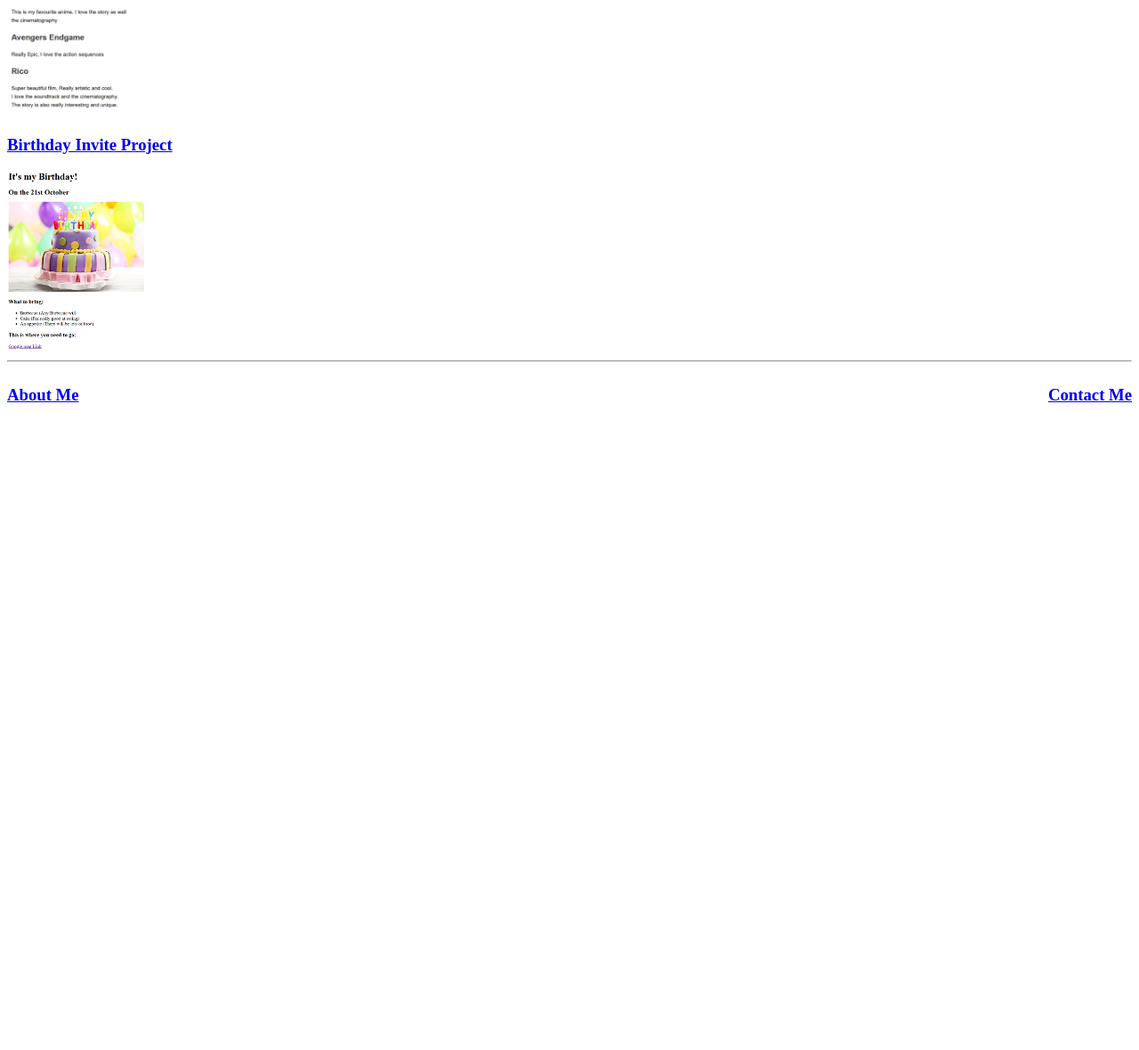
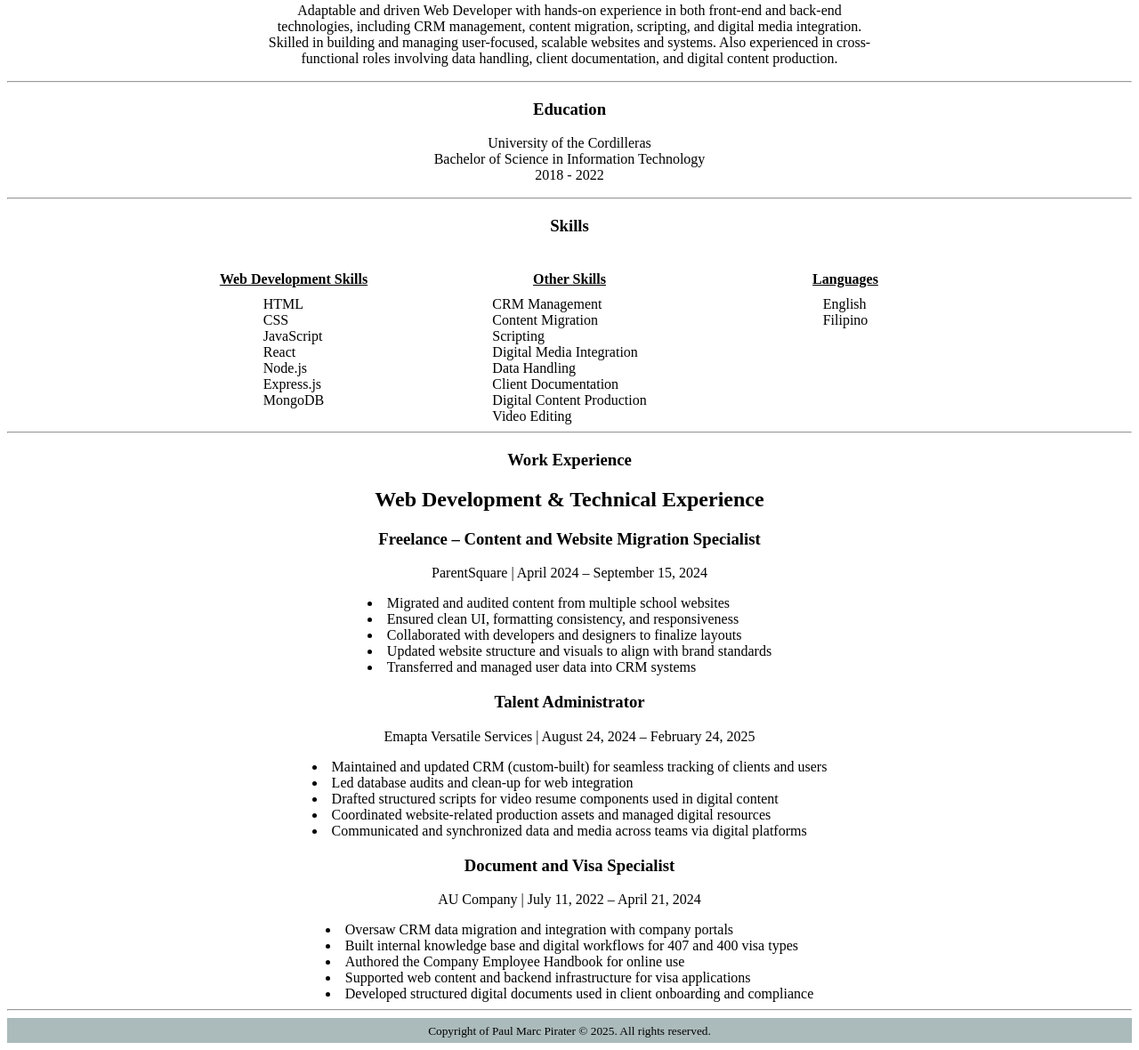
Before and after one commit to paulpirate18/html.portfolio, a plain HTML site: page index.html in a window 1280 px wide. Shown: the part 259-1439 px from the top of the page at 89% size. Before the commit the page ends 800 px from the top, so only its background shows below. Drawn offline with Linux system fonts and the light colour scheme.

Commit message:
Add files via upload

```diff
--- a/index.html
+++ b/index.html
@@ -3,28 +3,158 @@
 <head>
     <meta charset="UTF-8">
     <meta name="viewport" content="width=device-width, initial-scale=1.0">
-    <title>Portfolio</title>
+    <title>My Resume</title>
     <style>
         .header-container {
             display: flex;
             justify-content: space-between;
             align-items: center;
             gap: 2px;
+
+        }
+        ul {
+            list-style-type: none;
+            text-align: justify;
+            list-style-position: inside;
+        }
+        .centered-list {
+             display: inline-block;
+            text-align: left;
+            list-style-position: inside;
+            list-style-type: disc;
+            padding-left: 0;
+            margin: 0 auto;
+        }
+        .skills-container {
+            display: grid;
+            grid-template-columns: repeat(3, 1fr);
+            gap: 30px;
+            max-width: 900px;
+            margin: 0 auto;
+            text-align: center;
+        }
+        .skills-container ul {
+        list-style: none;
+        padding: 0;
+        ext-align: left;
+        margin: 0 auto;
+        display: inline-block;
+        }
+        .section-title {
+        text-decoration: underline;
+        margin-bottom: 10px;
+        }
+        footer {
+        text-align: center;
+        padding: 5px;
+        background-color: #abbaba;
+        color: #000;
         }
     </style>
 </head>
 <body>
-    <h1>Paul Marc Pirater's Portfolio</h1>
-    <h2>I'm a Web Developer</h2>
+ <div style="text-align: center;">
+    <img src="../assets/Personal Picture.png" alt="Paul Marc Pirater" width="300" height="300" style="border-radius: 50%; margin-bottom:0px;" />
+    <h1 style="font-size: 2.5em; margin-bottom: 10px;">Paul Marc Pirater</h1>
+     <h2>Junior Web Developer</h2>
+        <p>Tel: +63 917 935 4923</p>
     <hr />
-    <h3><a href="./public/movie-ranking.html" target="_blank" rel="noopener">Movie Ranking Project</a></h3>
-        <a href="./public/movie-ranking.html" target="_blank" rel="noopener"><img src="./assets/images/movie-ranking.png" height="200" alt="movie ranking project preview"/></a>
-    <h3><a href="./public/birthday-invite.html" target="_blank" rel="noopener">Birthday Invite Project</a></h3>
-        <a href="./public/birthday-invite.html" target="_blank" rel="noopener"><img src="./assets/images/birthday-invite.png" height="200" alt="birthday invite project preview"/></a>
+    <div style="text-align: center;"> <h3>Summary</h3>
+        <p>Adaptable and driven Web Developer with hands-on experience in both front-end and back-end<br />
+         technologies, including CRM management, content migration, scripting, and digital media integration.<br />
+          Skilled in building and managing user-focused, scalable websites and systems. Also experienced in cross-<br />
+          functional roles involving data handling, client documentation, and digital content production.</p>
+     <hr />
+     <h3>Education</h3>
+        <p>University of the Cordilleras<br />
+        Bachelor of Science in Information Technology<br />
+        2018 - 2022</p>
+     <hr />
+ </div>
+ <h3>Skills</h3>
+ <div class="skills-container">
+   <div>
+     <h4 class="section-title">Web Development Skills</h4>
+     <ul>
+       <li>HTML</li>
+       <li>CSS</li>
+       <li>JavaScript</li>
+       <li>React</li>
+       <li>Node.js</li>
+       <li>Express.js</li>
+       <li>MongoDB</li>
+     </ul>
+   </div>
+   <div>
+     <h4 class="section-title">Other Skills</h4>
+     <ul>
+       <li>CRM Management</li>
+       <li>Content Migration</li>
+       <li>Scripting</li>
+       <li>Digital Media Integration</li>
+       <li>Data Handling</li>
+       <li>Client Documentation</li>
+       <li>Digital Content Production</li>
+       <li>Video Editing</li>
+     </ul>
+   </div>
+   <div>
+     <h4 class="section-title">Languages</h4>
+     <ul>
+       <li>English</li>
+       <li>Filipino</li>
+     </ul>
+   </div>
+ </div>
+ </div>
+         </ul>
+</div>
+     <hr />
+     <div style="text-align: center;">
+     <h3>Work Experience</h3>
+ <section id="experience" class="p-6 bg-white rounded-xl shadow-md">
+     <h2 class="text-2xl font-bold mb-4">Web Development & Technical Experience</h2>
+        <div class="mb-6">
+     <h3 class="text-xl font-semibold">Freelance – Content and Website Migration Specialist</h3>
+          <p class="text-gray-600 italic">ParentSquare | April 2024 – September 15, 2024</p>
+          <ul class="centered-list">
+            <li>Migrated and audited content from multiple school websites</li>
+            <li>Ensured clean UI, formatting consistency, and responsiveness</li>
+            <li>Collaborated with developers and designers to finalize layouts</li>
+            <li>Updated website structure and visuals to align with brand standards</li>
+            <li>Transferred and managed user data into CRM systems</li>
+          </ul>
+        </div>
+        <div class="mb-6">
+     <h3 class="text-xl font-semibold">Talent Administrator</h3>
+          <p class="text-gray-600 italic">Emapta Versatile Services | August 24, 2024 – February 24, 2025</p>
+          <ul class="centered-list">
+            <li>Maintained and updated CRM (custom-built) for seamless tracking of clients and users</li>
+            <li>Led database audits and clean-up for web integration</li>
+            <li>Drafted structured scripts for video resume components used in digital content</li>
+            <li>Coordinated website-related production assets and managed digital resources</li>
+            <li>Communicated and synchronized data and media across teams via digital platforms</li>
+          </ul>
+        </div>
+        <div>
+     <h3 class="text-xl font-semibold">Document and Visa Specialist</h3>
+          <p class="text-gray-600 italic">AU Company | July 11, 2022 – April 21, 2024</p>
+          <ul class="centered-list">
+            <li>Oversaw CRM data migration and integration with company portals</li>
+            <li>Built internal knowledge base and digital workflows for 407 and 400 visa types</li>
+            <li>Authored the Company Employee Handbook for online use</li>
+            <li>Supported web content and backend infrastructure for visa applications</li>
+            <li>Developed structured digital documents used in client onboarding and compliance</li>
+          </ul>
+        </div>
+      </section>
+      </div>
     <hr />
-<div class="header-container">
-    <h3><a href="./public/about.html" target="_blank" rel="noopener">About Me</a></h3>
-    <h3><a href="./public/contact.html" target="_blank" rel="noopener">Contact Me</a></h3>
-</div>
+      <footer>
+        <small>
+          Copyright of Paul Marc Pirater &copy; 2025. All rights reserved.
+        </small>
+      </footer>
+    </body>
 </body>
 </html>
```
Also changed, not shown: Personal Picture.png (added).
